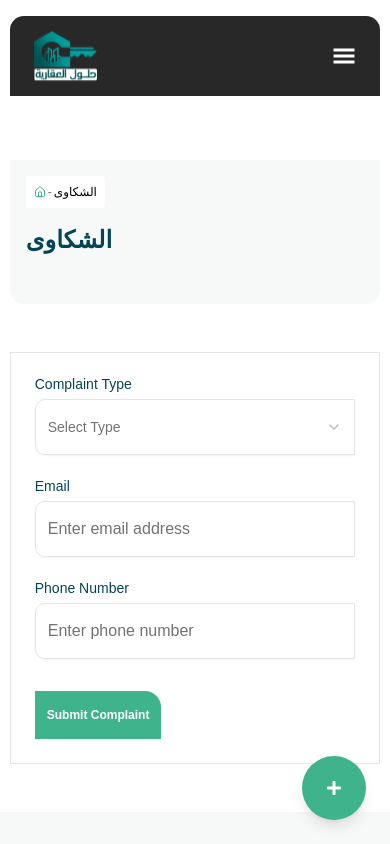
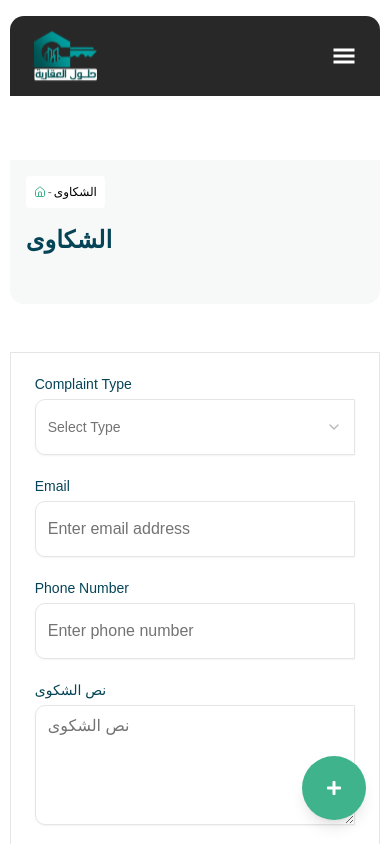
Before and after one commit to KerolosNessim/Real-Estate, a Next.js app: page /en/complaints in a window 390 px wide. Shown: the top 844 px of the page. Built offline with nearby package versions, Linux system fonts and the light colour scheme; a web font is replaced by a local one.

Commit message:
handled form

```diff
--- a/src/components/shared/complaints-form.jsx
+++ b/src/components/shared/complaints-form.jsx
@@ -22,6 +22,7 @@
   SelectTrigger,
   SelectValue,
 } from "@/components/ui/select"
+import { Textarea } from "../ui/textarea";
 
 const formSchema = z.object({
   complaintType: z.string({
@@ -32,6 +33,9 @@
   }),
   email: z.string().email({
     message: "البريد الإلكتروني غير صالح",
+  }),
+  message: z.string().min(10, {
+    message: "يجب أن يتكون الرسالة من 10 أحرف على الأقل",
   }),
 })
 
@@ -53,6 +57,7 @@
       complaintType: "",
       phone: "",
       email: "",
+      message: "",
     },
   })
 
@@ -135,6 +140,25 @@
               </FormItem>
             )}
           />
+          <FormField
+            control={form.control}
+            name="message"
+            render={({ field }) => (
+              <FormItem>
+                <FormLabel>نص الشكوى</FormLabel>
+                <FormControl>
+                  <Textarea
+                    placeholder={"نص الشكوى"}
+                    className={`${inputStyle} !h-30`}
+
+
+                    {...field}
+                  />
+                </FormControl>
+                <FormMessage className="text-xs" />
+              </FormItem>
+            )}
+          />
           <Button
             type="submit"
             className='rounded-none h-12 bg-main-green text-white lg:py-4 lg:!px-8 p-3 rounded-tr-2xl max-lg:text-xs font-semibold flex items-center gap-2 w-fit  mt-8'
--- a/src/components/shared/footer.jsx
+++ b/src/components/shared/footer.jsx
@@ -60,19 +60,19 @@
             <ul className='text-xs space-y-6'>
               <li>
                 <Link href={"/estats"} className='hover:text-main-green transition-all duration-300'>
-                العقارات
+                  العقارات
                 </Link>
               </li>
               <li>
                 <Link href={"/partners"} className='hover:text-main-green transition-all duration-300'>
-                الوكلاء
+                  الوكلاء
                 </Link>
               </li>
             </ul>
           </div>
           {/* newsletter */}
           <div className='lg:w-1/3'>
-          <Newsletter/>
+            <Newsletter />
           </div>
         </div>
       </div>
@@ -82,7 +82,7 @@
         {/* terms */}
         <div className='flex items-center gap-2'>
           <Link href={"/user-manual"} className='text-xs hover:text-main-green transition-all duration-300'>
-            شروط الخدمة
+            دليل المستخدم
           </Link>
           <div className='w-[1px] h-4 bg-gray-400'></div>
           <Link href={"/user-manual"} className='text-xs hover:text-main-green transition-all duration-300'>
--- a/src/components/shared/navbar.jsx
+++ b/src/components/shared/navbar.jsx
@@ -100,17 +100,18 @@
           <li>
             <Link href='/partners'>الوكلاء</Link>
           </li>
-          <li>
-            <Link href='/offers'>العروض</Link>
-          </li>
-          <li>
-            <Link href='/ads'>الإعلانات </Link>
-          </li>
+
           <li>
             <Link href='/packages'>الباقات  </Link>
           </li>
           <li>
             <Link href='/blogs'>المدونة</Link>
+          </li>
+          <li>
+            <Link href='/'>العروض</Link>
+          </li>
+          <li>
+            <Link href='/'>الإعلانات </Link>
           </li>
         </ul>
         {/* auth fav and cart */}
@@ -152,10 +153,10 @@
                       <Link href='/partners'>الوكلاء</Link>
                     </li>
                     <li>
-                      <Link href='/offers'>العروض</Link>
+                      <Link href='/'>العروض</Link>
                     </li>
                     <li>
-                      <Link href='/ads'>الإعلانات</Link>
+                      <Link href='/'>الإعلانات</Link>
                     </li>
                     <li>
                       <Link href='/packages'>الباقات</Link>
--- /dev/null
+++ b/src/components/ui/textarea.jsx
@@ -0,0 +1,20 @@
+import * as React from "react"
+
+import { cn } from "@/lib/utils"
+
+function Textarea({
+  className,
+  ...props
+}) {
+  return (
+    <textarea
+      data-slot="textarea"
+      className={cn(
+        "border-input placeholder:text-muted-foreground focus-visible:border-ring focus-visible:ring-ring/50 aria-invalid:ring-destructive/20 dark:aria-invalid:ring-destructive/40 aria-invalid:border-destructive dark:bg-input/30 flex field-sizing-content min-h-16 w-full rounded-md border bg-transparent px-3 py-2 text-base shadow-xs transition-[color,box-shadow] outline-none focus-visible:ring-[3px] disabled:cursor-not-allowed disabled:opacity-50 md:text-sm",
+        className
+      )}
+      {...props} />
+  );
+}
+
+export { Textarea }
```
